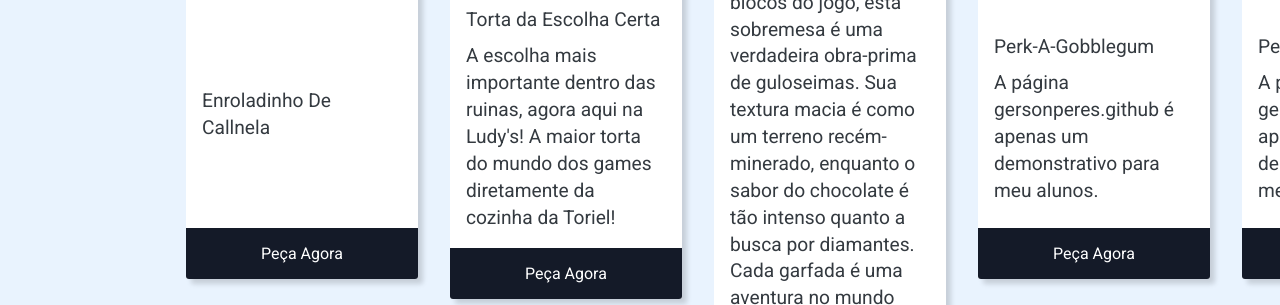
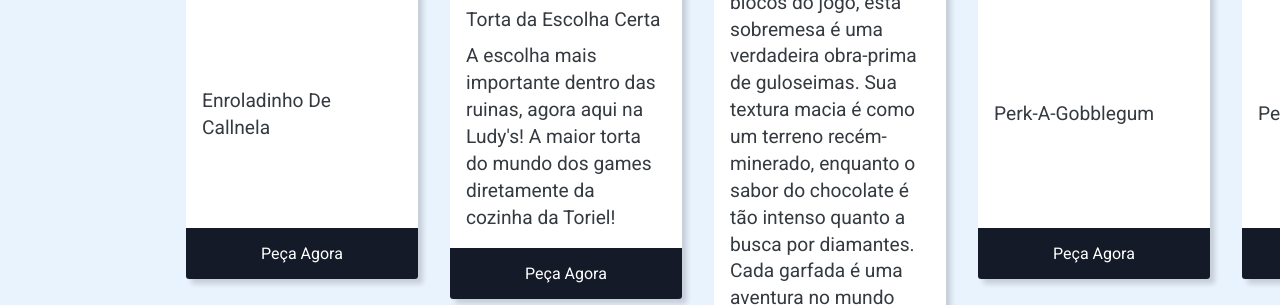
Before and after one commit to gabarefjuw/loja-de-doce, a plain HTML site: page portifolio.html in a window 1280 px wide. Shown: the part 591-896 px from the top of the page. Drawn offline with Linux system fonts and the light colour scheme; files that its build step writes are made by us from their sources; files whose address does not match are found by name.

Commit message:
Update portifolio.html

```diff
--- a/portifolio.html
+++ b/portifolio.html
@@ -86,7 +86,7 @@
                     Perk-A-Gobblegum
                 </p>
                 <p>
-                    A página gersonperes.github é apenas um demonstrativo para meu alunos.
+
                 </p>
             </div>
 
@@ -104,7 +104,7 @@
                     Perk-A-Gobblegum
                 </p>
                 <p>
-                    A página gersonperes.github é apenas um demonstrativo para meu alunos.
+
                 </p>
             </div>
 
@@ -122,7 +122,7 @@
                     Perk-A-Gobblegum
                 </p>
                 <p>
-                    A página gersonperes.github é apenas um demonstrativo para meu alunos.
+
                 </p>
             </div>
 
@@ -140,7 +140,7 @@
                     Perk-A-Gobblegum
                 </p>
                 <p>
-                    A página gersonperes.github é apenas um demonstrativo para meu alunos.
+
                 </p>
             </div>
 
```
